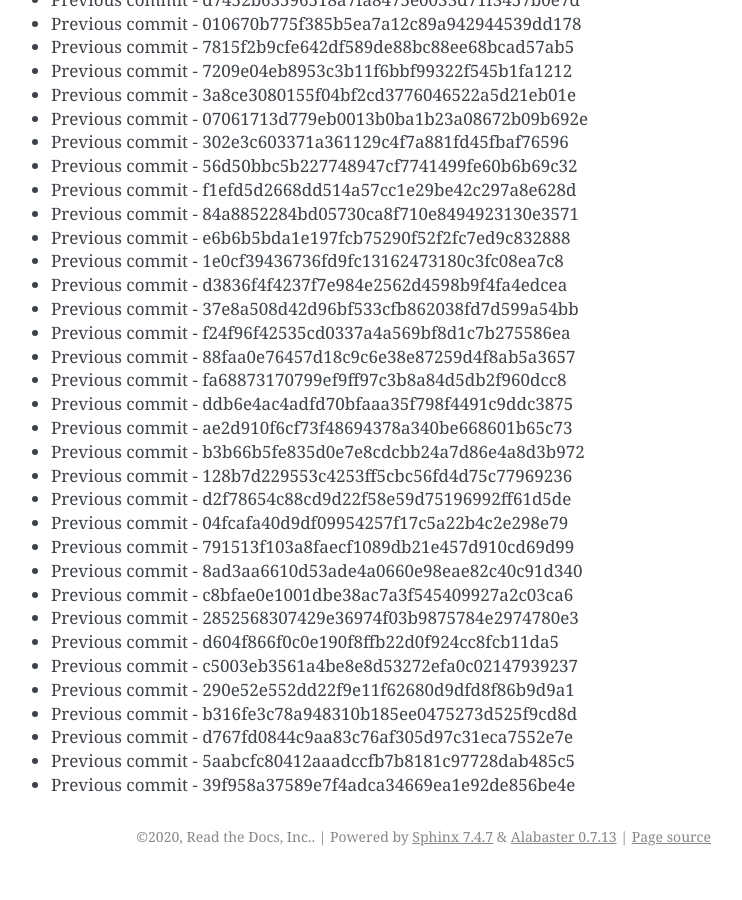
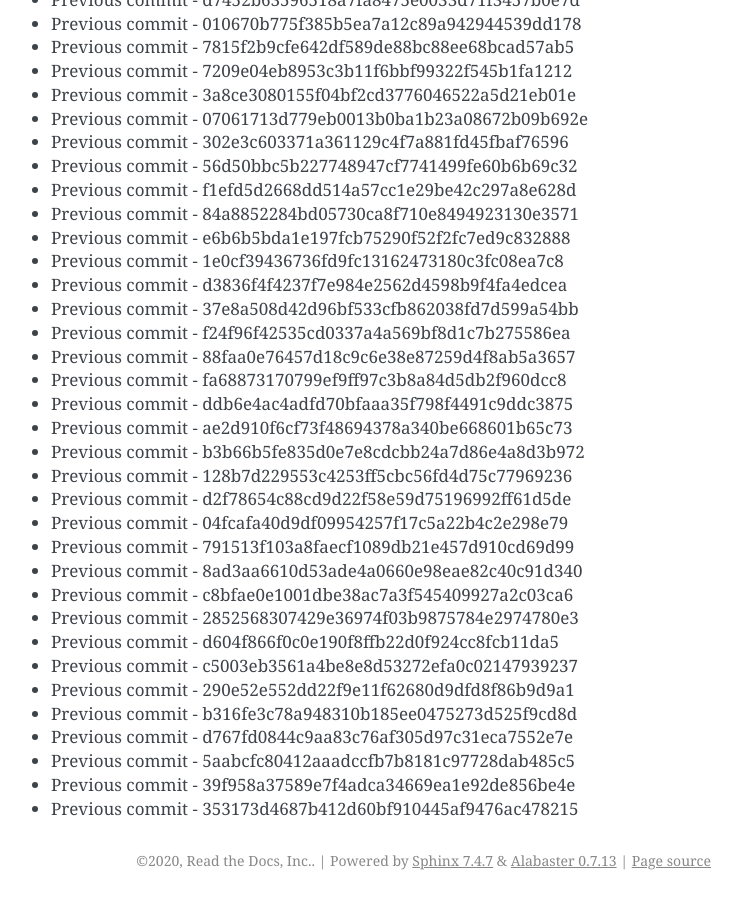
Before and after one commit to readthedocs/rtd-git-stresstest, a Sphinx documentation site: the page built from docs/updates.rst, in a window 1280 px wide and 900 px high, scrolled down 38945 px. Shown: the whole window, without its empty margins (399-1141 px from the left). Built offline with Sphinx 7.4.7, drawn with Linux system fonts in a browser that asks for light colours; before the commit the page ends 39821 px from its top, so only the background shows below that.

Commit message:
Generating commit from previous: 353173d4687b412d60bf910445af9476ac478215

```diff
--- a/docs/updates.rst
+++ b/docs/updates.rst
@@ -1668,3 +1668,4 @@ It can be tested for any performance characteristics.
 * Previous commit - d767fd0844c9aa83c76af305d97c31eca7552e7e
 * Previous commit - 5aabcfc80412aaadccfb7b8181c97728dab485c5
 * Previous commit - 39f958a37589e7f4adca34669ea1e92de856be4e
+* Previous commit - 353173d4687b412d60bf910445af9476ac478215
```
